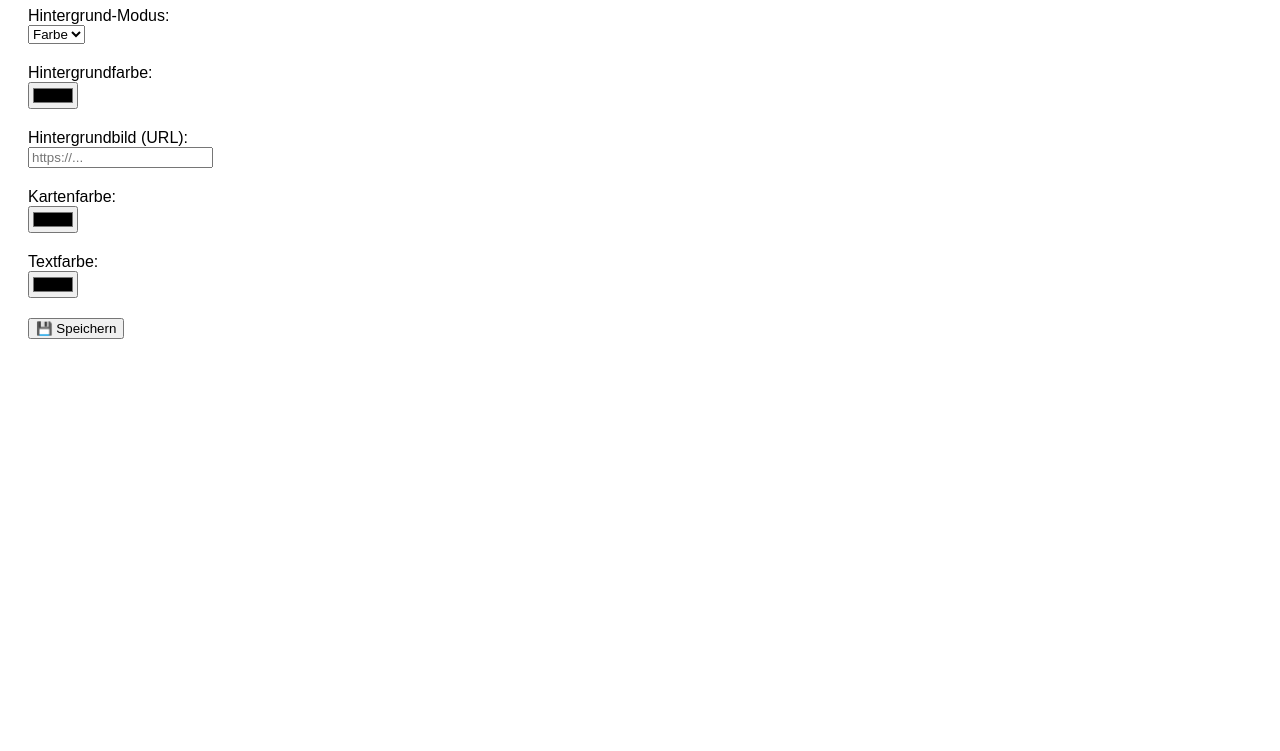
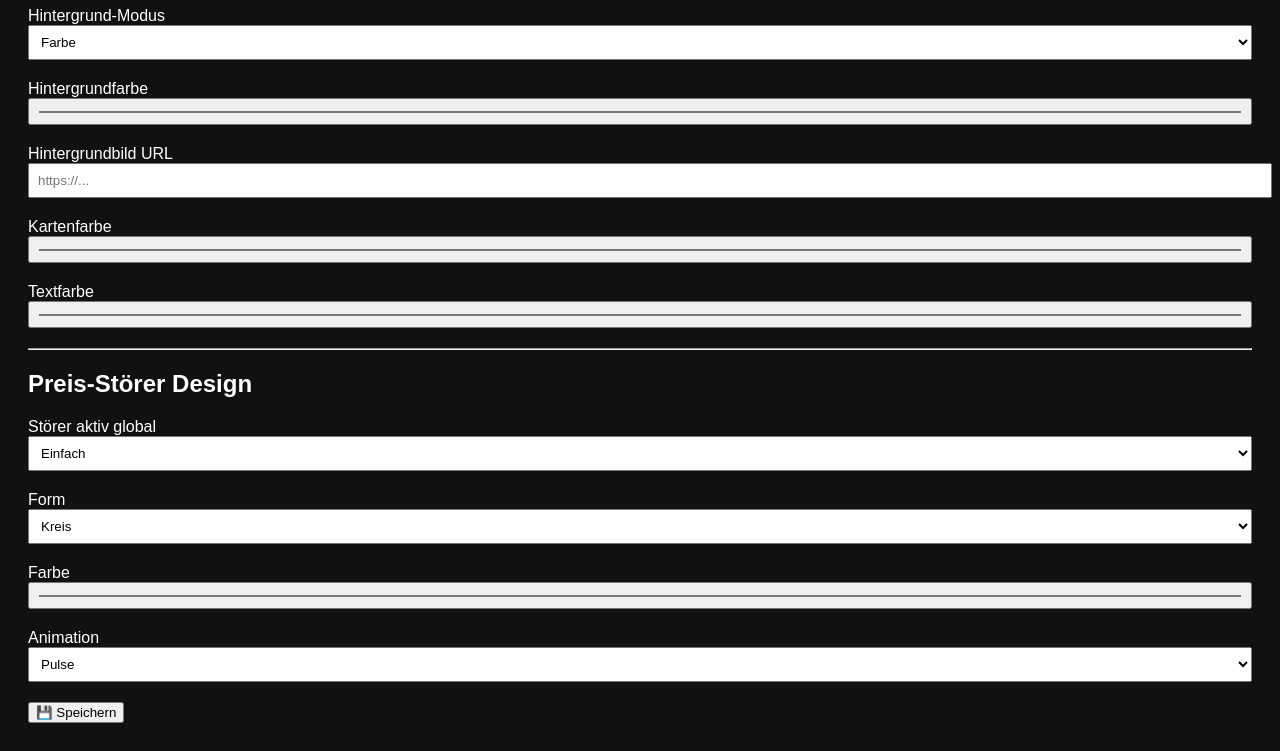
Before and after one commit to webdomell-cpu/Menu-V4, a website: page public/design.html in a window 1280 px wide. Shown: the part 101-852 px from the top of the page. Before the commit the page ends 800 px from the top, so only its background shows below. Drawn offline with Linux system fonts and the light colour scheme; no server answers.

Commit message:
Update design.html

```diff
--- a/public/design.html
+++ b/public/design.html
@@ -2,43 +2,91 @@
 <html>
 <head>
 <meta charset="UTF-8">
-<title>Design Einstellungen</title>
+<title>Design V5</title>
+
 <style>
-body { font-family: sans-serif; padding:20px; }
-.block { margin-bottom:20px; }
+body {
+  font-family: sans-serif;
+  background: #111;
+  color: white;
+  padding: 20px;
+}
+
+.block {
+  margin-bottom: 20px;
+}
+
+input, select {
+  width: 100%;
+  padding: 8px;
+}
 </style>
 </head>
 <body>
 
-<h1>Design Einstellungen</h1>
+<h1>Design Einstellungen V5</h1>
 
 <div class="block">
-  <label>Hintergrund-Modus:</label><br>
-  <select onchange="settings.backgroundType=this.value">
+  <label>Hintergrund-Modus</label>
+  <select onchange="settings.bgType=this.value">
     <option value="color">Farbe</option>
     <option value="image">Bild</option>
   </select>
 </div>
 
 <div class="block">
-  <label>Hintergrundfarbe:</label><br>
-  <input type="color" onchange="settings.backgroundColor=this.value">
+  <label>Hintergrundfarbe</label>
+  <input type="color" onchange="settings.bgColor=this.value">
 </div>
 
 <div class="block">
-  <label>Hintergrundbild (URL):</label><br>
+  <label>Hintergrundbild URL</label>
   <input type="text" placeholder="https://..."
-    onchange="settings.backgroundImage=this.value">
+    onchange="settings.bgImage=this.value">
 </div>
 
 <div class="block">
-  <label>Kartenfarbe:</label><br>
+  <label>Kartenfarbe</label>
   <input type="color" onchange="settings.cardColor=this.value">
 </div>
 
 <div class="block">
-  <label>Textfarbe:</label><br>
+  <label>Textfarbe</label>
   <input type="color" onchange="settings.textColor=this.value">
+</div>
+
+<hr>
+
+<h2>Preis-Störer Design</h2>
+
+<div class="block">
+  <label>Störer aktiv global</label>
+  <select onchange="settings.stickerMode=this.value">
+    <option value="simple">Einfach</option>
+    <option value="badge">Mit Störer</option>
+  </select>
+</div>
+
+<div class="block">
+  <label>Form</label>
+  <select onchange="settings.stickerShape=this.value">
+    <option value="circle">Kreis</option>
+    <option value="star">Stern</option>
+  </select>
+</div>
+
+<div class="block">
+  <label>Farbe</label>
+  <input type="color" onchange="settings.stickerColor=this.value">
+</div>
+
+<div class="block">
+  <label>Animation</label>
+  <select onchange="settings.stickerAnim=this.value">
+    <option value="pulse">Pulse</option>
+    <option value="bounce">Bounce</option>
+    <option value="spin">Spin</option>
+  </select>
 </div>
 
 <button onclick="save()">💾 Speichern</button>
@@ -48,17 +96,20 @@ let data = [];
 let settings = {};
 
 fetch("/api/menu")
-  .then(r => r.json())
-  .then(d => {
-    data = d.menuData;
-    settings = d.settings;
-  });
+.then(r=>r.json())
+.then(d=>{
+  data = d.menuData;
+  settings = d.settings || {};
+});
 
-function save() {
-  fetch("/api/menu", {
-    method: "POST",
-    headers: { "Content-Type": "application/json" },
-    body: JSON.stringify({ menuData: data, settings })
+function save(){
+  fetch("/api/menu",{
+    method:"POST",
+    headers:{ "Content-Type":"application/json" },
+    body: JSON.stringify({
+      menuData: data,
+      settings: settings
+    })
   });
 
   alert("Design gespeichert!");
```
